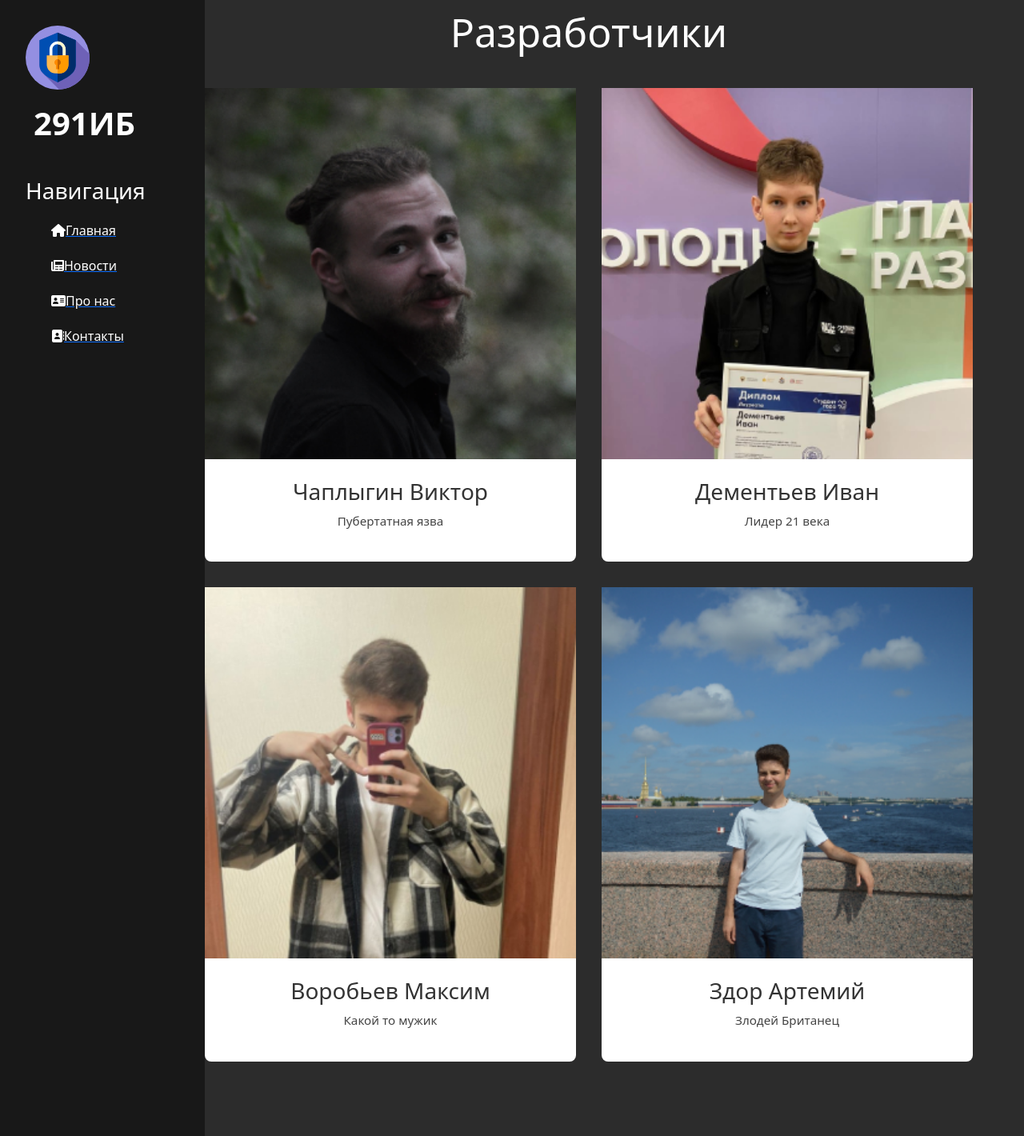
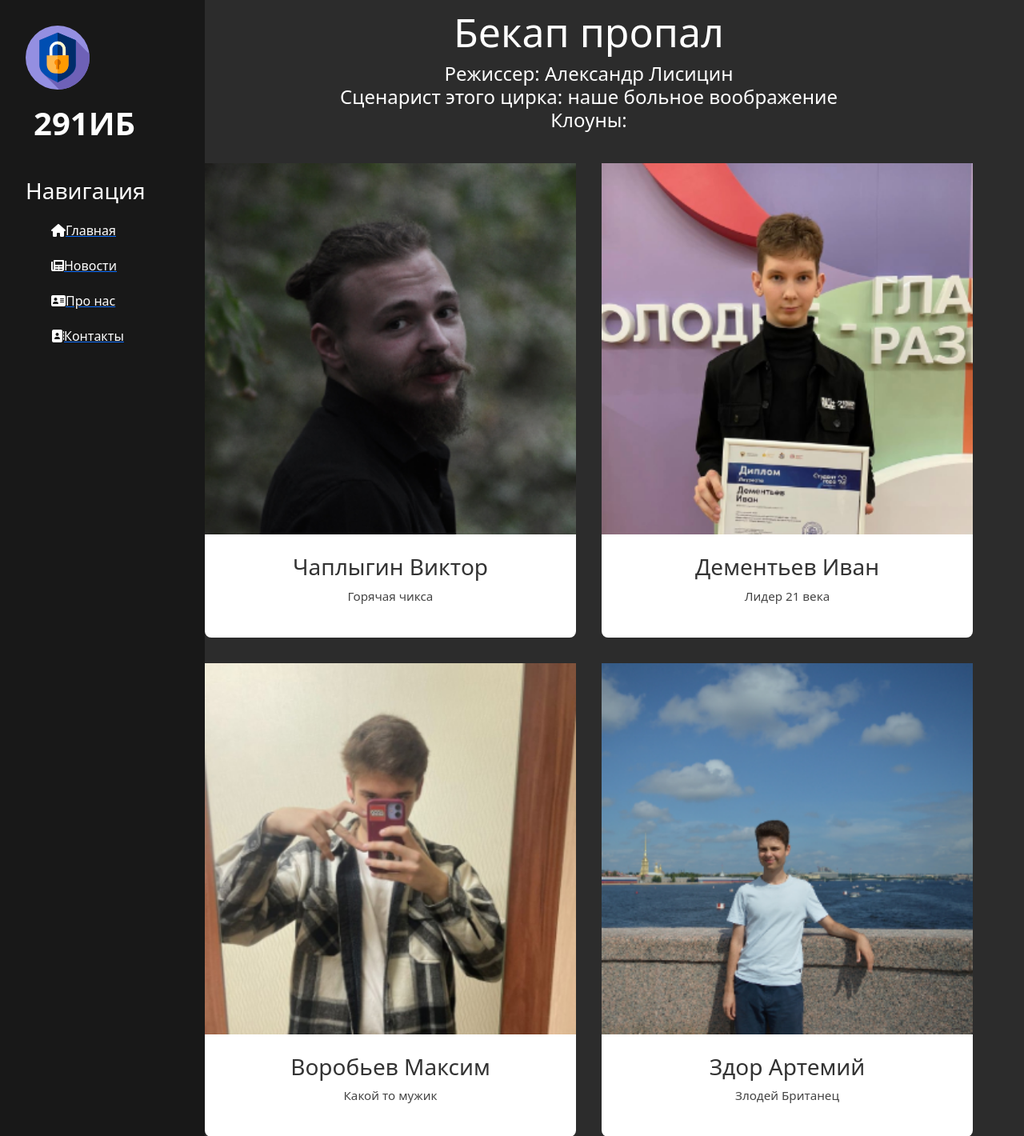
Before and after one commit to Lambert333/News_Site, a Django app: page /about in a window 1280 px wide. Shown: the top 1420 px of the page at 80% size. Run offline with Django 5.2, Linux system fonts and the light colour scheme; some libraries are stand-ins or nearby versions.

Commit message:
18.11,23:59, lambert

```diff
--- a/News/News/urls.py
+++ b/News/News/urls.py
@@ -7,7 +7,7 @@ from django.urls import path, include
 urlpatterns = [
     path('admin/', admin.site.urls),
     path('', include('main.urls')),
-] + static(settings.STATIC_URL, document_root=settings.STATIC_ROOT) + static(settings.MEDIA_URL, document_root=settings.MEDIA_ROOT)
+] + static(settings.STATIC_URL, document_root=settings.STATIC_ROOT)
 
 if settings.DEBUG:
     urlpatterns += static(settings.MEDIA_URL, document_root=settings.MEDIA_ROOT)
--- a/News/main/models.py
+++ b/News/main/models.py
@@ -16,14 +16,14 @@ from django.db import models
 
 class Image(models.Model):
     title = models.CharField("Название", max_length=150,blank= True, null=True)
-    image = models.ImageField("Загрузить изображение", upload_to='images/', blank= False)
+    image = models.FileField("Загрузить файл", upload_to='files/', blank= False, null=True)
 
     def __str__(self):
         return self.title
 
     class Meta:
-        verbose_name_plural = 'Изображения'
-        verbose_name = 'Изображение'
+        verbose_name_plural = 'Файлы'
+        verbose_name = 'Файл'
 class News(models.Model):
     # id = models.IntegerField(primary_key=True)
     date = models.DateTimeField("Дата")
--- a/News/main/templates/main/about.html
+++ b/News/main/templates/main/about.html
@@ -7,7 +7,8 @@
 {% block content %}
 {% load static %}
 <div class="features">
-    <h1>Разработчики</h1>
+    <h1>Бекап пропал <br></h1>
+    <h4>Режиcсер: Александр Лисицин <br>Сценарист этого цирка: наше больное воображение<br>Клоуны:</h4>
 
 
     <div class="team-grid">
@@ -17,7 +18,7 @@
             </div>
             <div class="member-info">
                 <h3>Чаплыгин Виктор</h3>
-                <p class="description">Пубертатная язва</p>
+                <p class="description">Горячая чикса</p>
             </div>
         </div>
 
@@ -50,7 +51,8 @@
                 <p class="description">Злодей Британец</p>
             </div>
         </div>
-
+    </div>
+</div>
 <style>
 .team-grid {
     display: grid;
--- a/News/main/templates/main/index.html
+++ b/News/main/templates/main/index.html
@@ -12,13 +12,13 @@
 
     </div>
     <div class="group-photo">
-        <img src="{% static 'main/img/291.jpg' %}" alt="Фото группы" />
+    <video poster="media/files/изображение_2024-11-19_000511041.png" preload="auto" controls src="media/files/Видео_wWr02HI.mp4" alt="Видео группы"></video>
     </div>
 
 <style>
-.group-photo img {
+.group-photo video {
     display: block;
-    width: 40%;
+    width: 25%;
     height: auto;
     object-fit: cover;
     text-align: center;
```
Also changed, not shown: News/media/files/photo_2_2024-11-18_20-10-31.jpg (added), News/media/files/photo_3_2024-11-18_20-11-02.jpg (added), News/media/files/изображение_2024-11-19_000511041.png (added), News/media/images/6eZrMejuMZI.jpg (deleted), News/media/images/wIWZqMPjvm0.jpg (deleted), News/media/images/изображение_2024-11-18_030015300.png (deleted).
